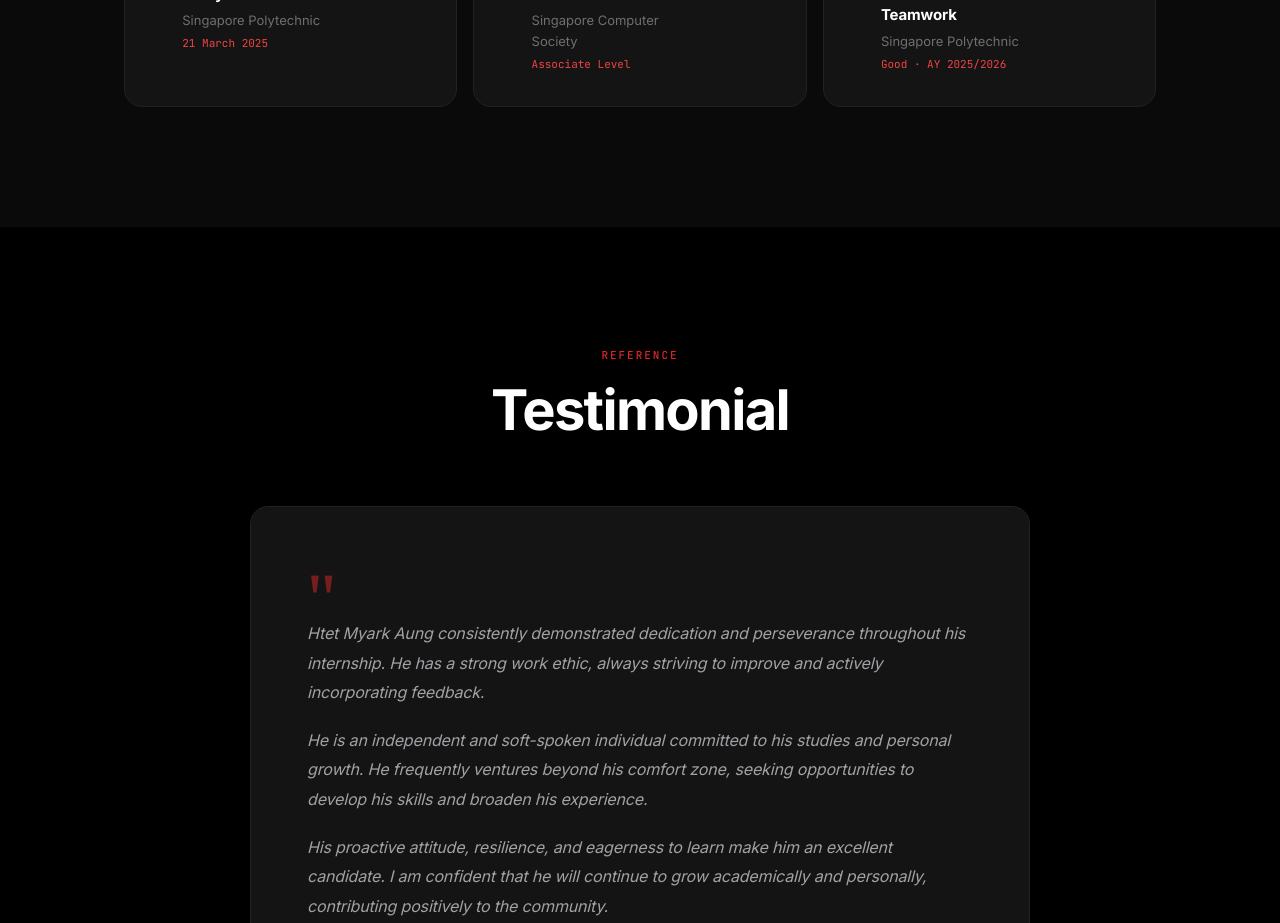
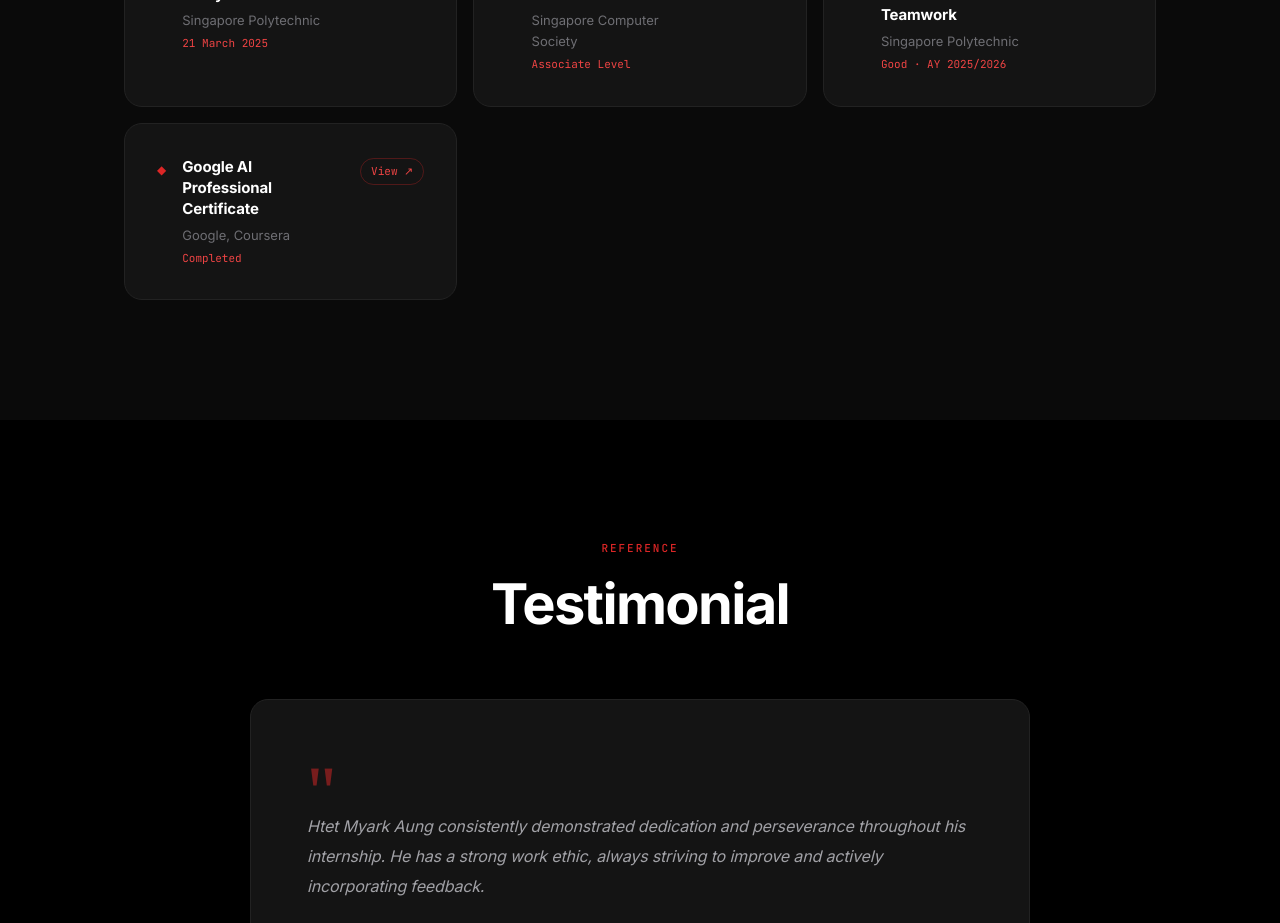
Before and after one commit to Htet-Myark/portfolio4SUTD, a React (Vite) app: page / in a window 1280 px wide. Shown: the part 7920-8843 px from the top of the page. Built offline with nearby package versions, Linux system fonts and the light colour scheme; no server answers.

Commit message:
Add Google AI Professional Certificate to list

```diff
--- a/src/components/Certificates.jsx
+++ b/src/components/Certificates.jsx
@@ -19,6 +19,12 @@ const certs = [
     date: 'Good · AY 2025/2026',
     link: 'https://letters.gov.sg/ypvu4-dbfj8-e3ycy-g7muh',
   },
+  {
+    title: 'Google AI Professional Certificate',
+    issuer: 'Google, Coursera',
+    date: 'Completed',
+    link: 'https://coursera.org/share/4f3bed4a977b1990eeb7abdb824202bd',
+  }
 ]
 
 export default function Certificates() {
```
